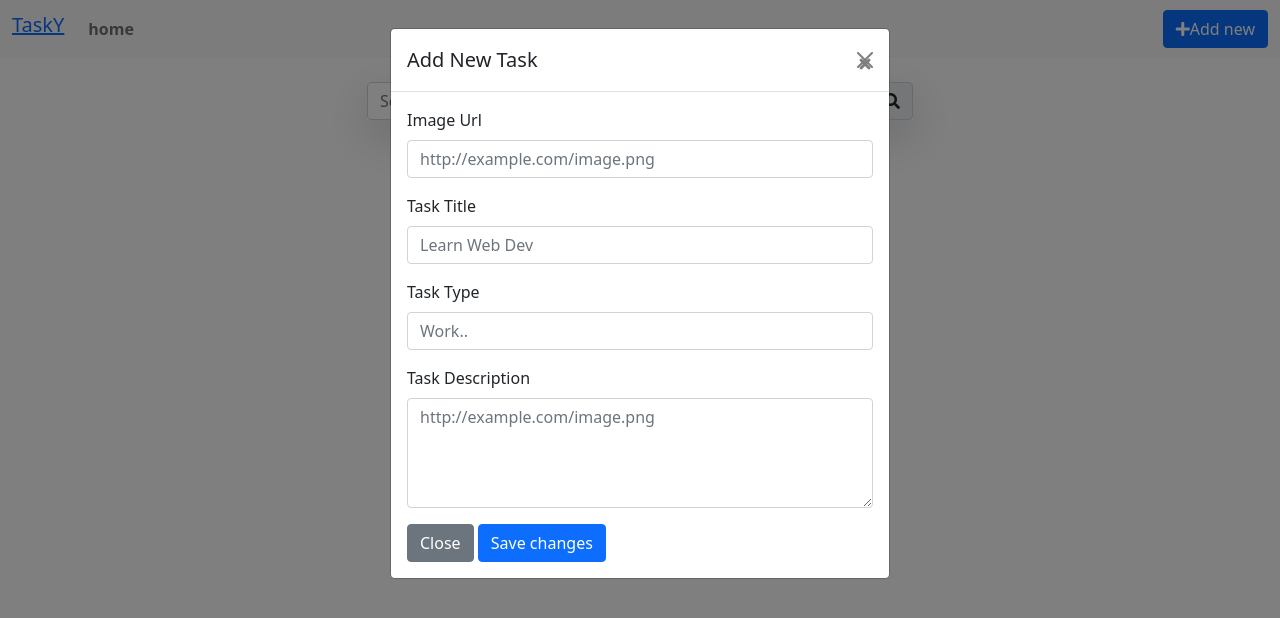
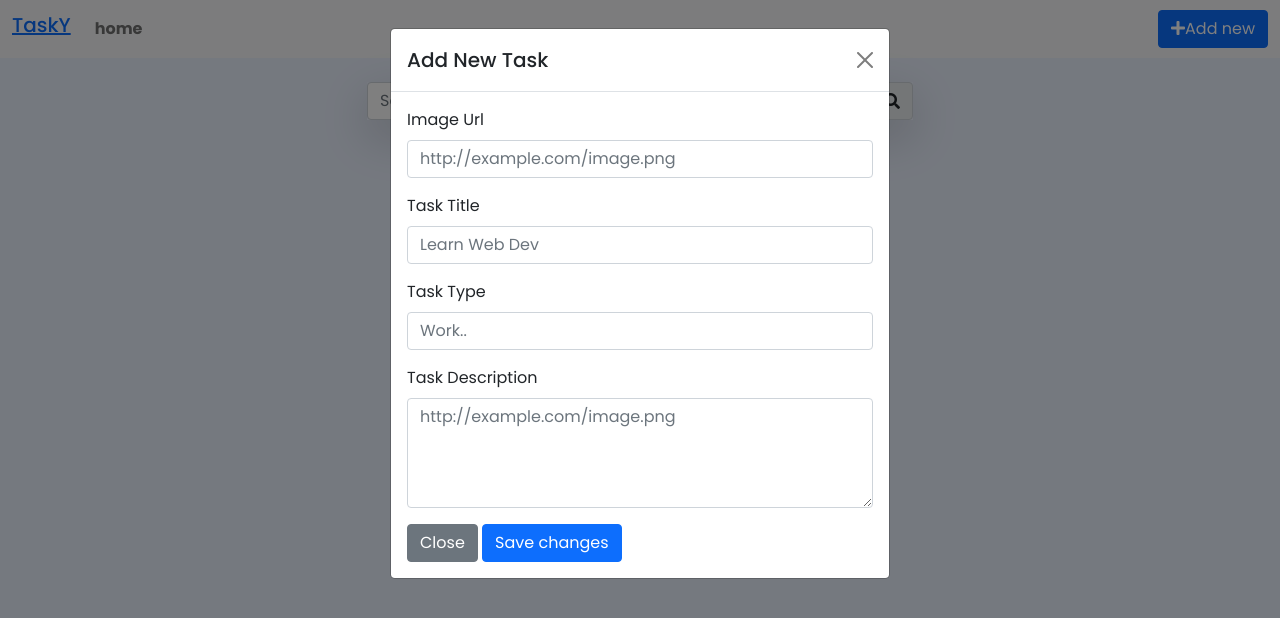
Before and after one commit to praptioza/task-mngmnt-TASKY, a plain HTML site: page Index.html in a window 1280 px wide. Both pictures are taken after a click on the button "Add new". Drawn offline with nearby package versions, Linux system fonts and the light colour scheme.

Commit message:
Update Index.html

```diff
--- a/Index.html
+++ b/Index.html
@@ -6,15 +6,17 @@
     <meta name="viewport" content="width=device-width, initial-scale=1.0" />
     <title>Document</title>
    <link href="https://cdn.jsdelivr.net/npm/bootstrap@5.0.2/dist/css/bootstrap.min.css" rel="stylesheet" integrity="sha384-EVSTQN3/azprG1Anm3QDgpJLIm9Nao0Yz1ztcQTwFspd3yD65VohhpuuCOmLASjC" crossorigin="anonymous">
-    <link rel="stylesheet" href="./Styles.css" />
+    <link rel="stylesheet" href="./Style.css" />
     <link
       rel="stylesheet"
       href="https://use.fontawesome.com/releases/v5.15.3/css/all.css"
       integrity="sha384-SZXxX4whJ79/gErwcOYf+zWLeJdY/qpuqC4cAa9rOGUstPomtqpuNWT9wdPEn2fk"
-      crossorigin="anonymous"/>
+      crossorigin="anonymous"
+    />
     <link
       href="https://fonts.googleapis.com/css?family=Poppins:100,100italic,200,200italic,300,300italic,regular,italic,500,500italic,600,600italic,700,700italic,800,800italic,900,900italic"
-      rel="stylesheet"/>
+      rel="stylesheet"
+    />
   </head>
   <body onload="loadInitialData()">
     <div class="add__new__btn__modile__only">
@@ -34,7 +36,7 @@
               class="btn-close"
               data-bs-dismiss="modal"
               aria-label="Close">
-              <i class="fas fa-times"></i>
+              <i class="far fa-times"></i>
             </button>
           </div>
           <div class="modal-body">
@@ -154,8 +156,7 @@
                 placeholder="Search Task"
                 aria-label="Search Task"
                 aria-describedby="addon-wrapping"
-                onchange="searchTask.apply(this, arguments)"/>
-              <span class="input-group-text" id="addon-wrapping">
+                onchange="searchTask.apply(this, arguments)"/><span class="input-group-text" id="addon-wrapping">
                 <i class="fas fa-search"></i>
               </span>
             </div>
@@ -171,7 +172,6 @@
     <script
       src="https://cdn.jsdelivr.net/npm/bootstrap@5.0.0-beta3/dist/js/bootstrap.bundle.min.js"
       integrity="sha384-JEW9xMcG8R+pH31jmWH6WWP0WintQrMb4s7ZOdauHnUtxwoG2vI5DkLtS3qm9Ekf"
-      crossorigin="anonymous"
-    ></script>
+      crossorigin="anonymous"></script>
   </body>
 </html>
```
